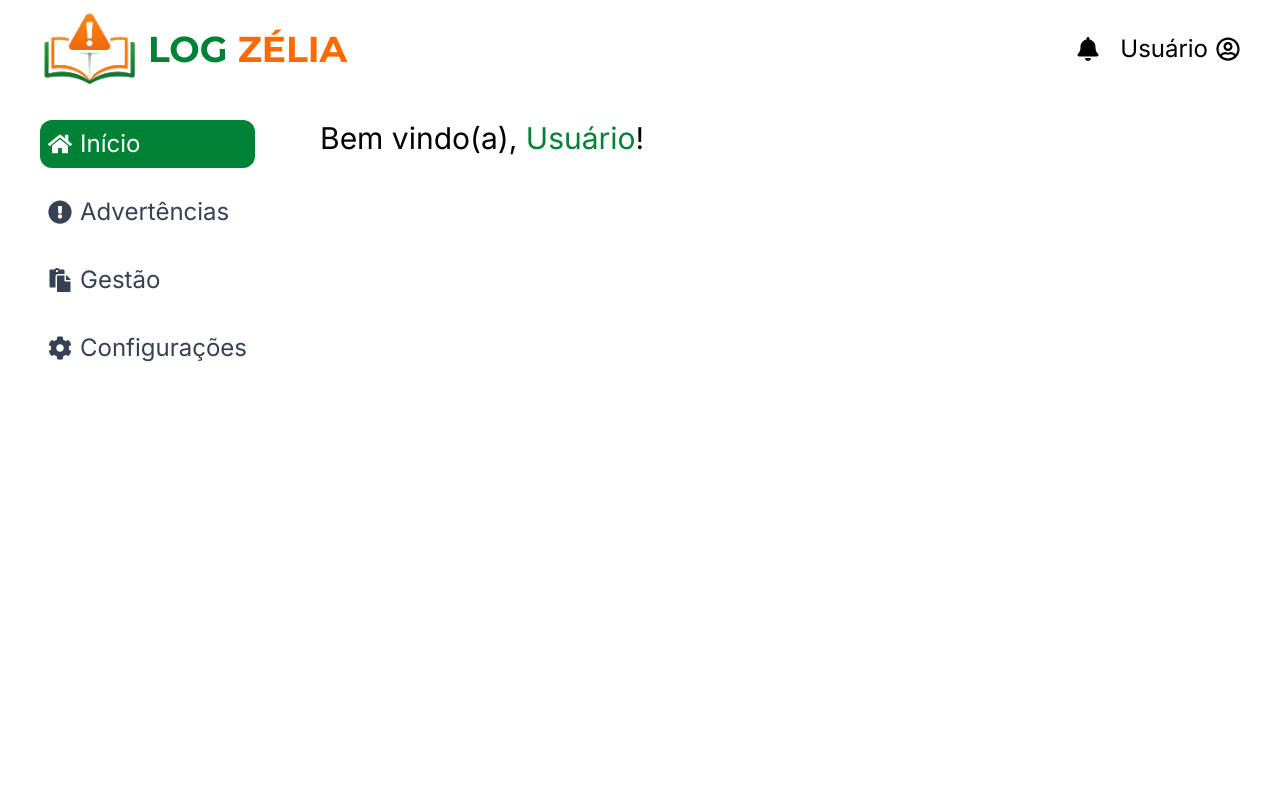
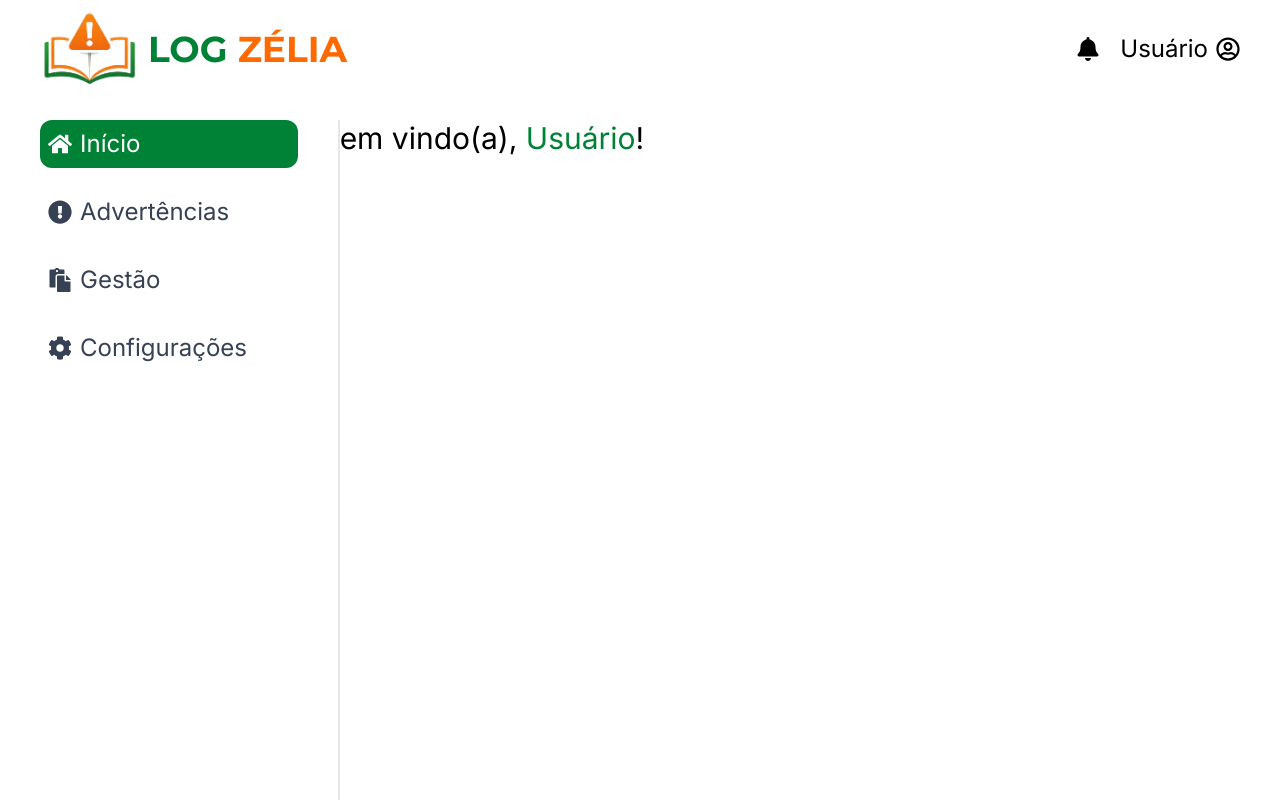
Before and after one commit to Ivozeraa/log-zelia, a React (Vite) app: page / in a window 1280 px wide. Built offline with nearby package versions, Linux system fonts and the light colour scheme.

Commit message:
feat: enhance Sidebar styling with padding, borders, and height adjustments

```diff
--- a/src/components/Sidebar.jsx
+++ b/src/components/Sidebar.jsx
@@ -7,7 +7,7 @@ import { FaHome, FaExclamationCircle, FaPaste, FaCog } from 'react-icons/fa'
 
 export const Sidebar = () => {
   return (
-    <aside className='flex flex-col gap-5 fixed bg-white'>
+    <aside className='flex flex-col pr-10 gap-5 fixed bg-white border-r-2 border-gray-200 h-full w-75'>
       <So to="/" icon={FaHome} text="Início" />
       <So to="/advertencias" icon={FaExclamationCircle} text="Advertências" />
       <So to="/gestao" icon={FaPaste} text="Gestão" />
```
